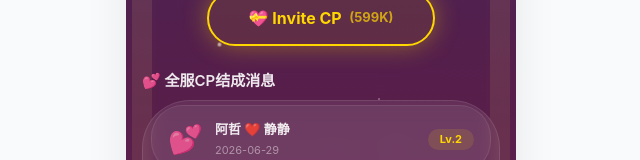
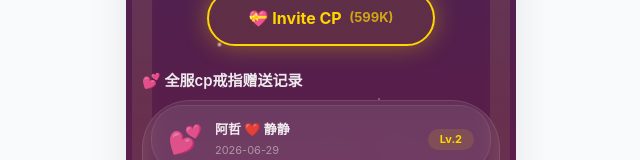
Before and after one commit to junewarn/cp-demo, a React (Vite) app: page /cp-space in a window 1280 px wide. Shown: the part 551-711 px from the top of the page, without its empty margins (319-959 px from the left). Built offline with nearby package versions, Linux system fonts and the light colour scheme.

Commit message:
文案修改: 全服CP结成消息 → 全服cp戒指赠送记录

```diff
--- a/src/components/cp-space/UnboundView.tsx
+++ b/src/components/cp-space/UnboundView.tsx
@@ -158,10 +158,10 @@ const UnboundView: React.FC = () => {
         </motion.div>
       </Box>
 
-      {/* === 全服CP结成消息滚动 === */}
+      {/* === 全服CP戒指赠送记录滚动 === */}
       <Box sx={{ mt: 3, position: 'relative', zIndex: 1 }}>
         <Typography sx={{ fontSize: 15, fontWeight: 600, color: 'rgba(255,255,255,0.9)', px: 2, mb: 1 }}>
-          💕 全服CP结成消息
+          💕 全服cp戒指赠送记录
         </Typography>
         <CPPairingScrollList />
       </Box>
```
